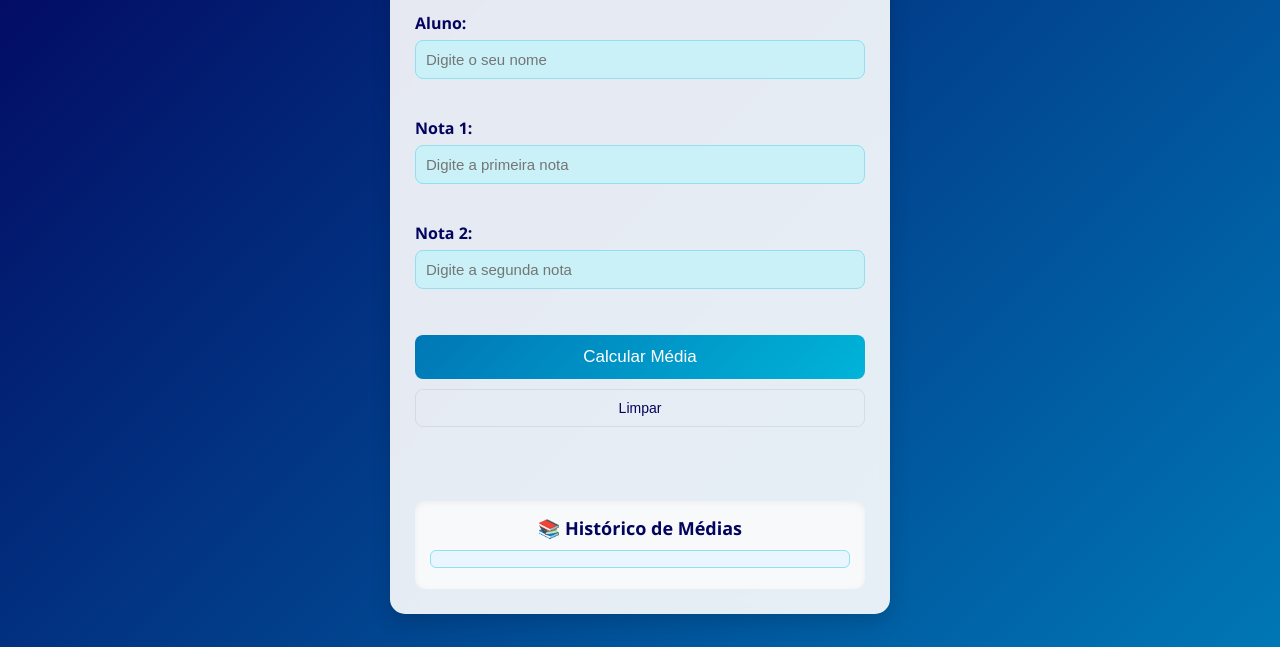
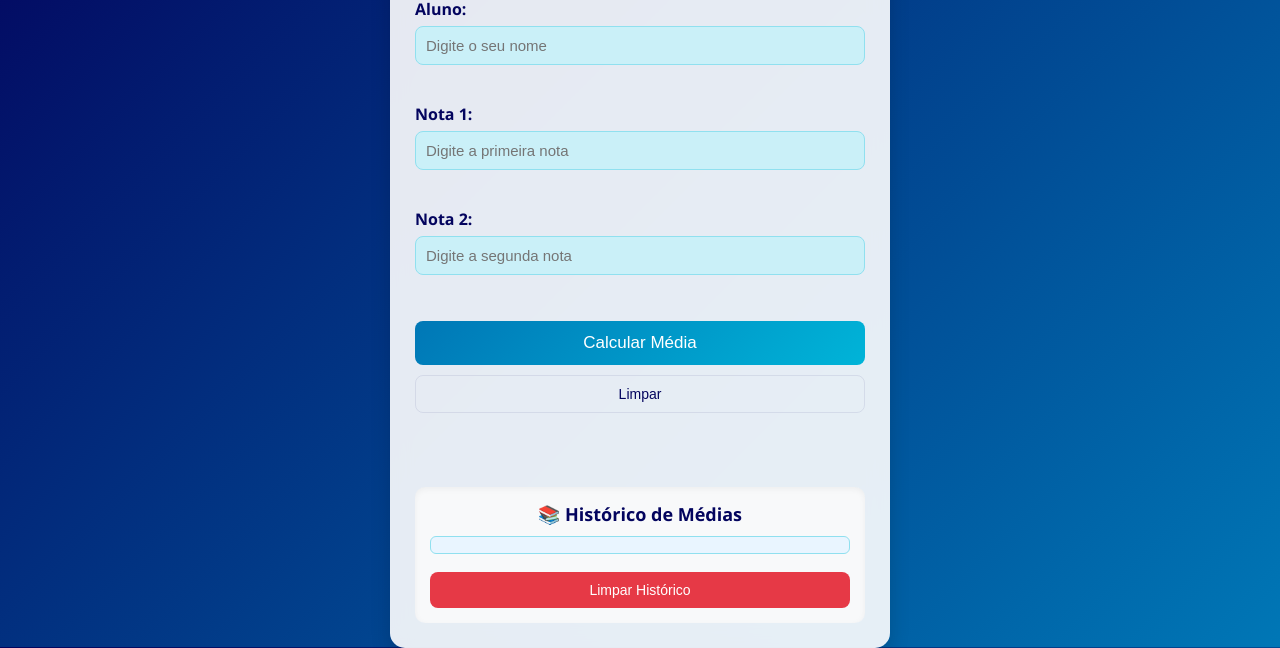
Before and after one commit to victorcarvalhob/calculadora-media-escolar, a plain HTML site: page index.html in a window 1280 px wide. Shown: the part 153-801 px from the top of the page. Drawn offline with Linux system fonts and the light colour scheme.

Commit message:
feat: adicionar botão "Limpar Histórico" para zerar registros

```diff
--- a/index.html
+++ b/index.html
@@ -40,6 +40,7 @@
         <section id="historico">
             <h2>📚 Histórico de Médias</h2>
             <ul id="lista-historico"></ul>
+            <button type="button" id="btn-limpar-historico" class="btn-reset">Limpar Histórico</button>
         </section>
     </main>
 
--- a/script.js
+++ b/script.js
@@ -11,6 +11,7 @@ document.addEventListener('DOMContentLoaded', () => {
     const erroNota2 = document.getElementById('erro-nota2');
 
     const btnReset = document.getElementById('btn-reset');
+    const btnLimparHistorico = document.getElementById('btn-limpar-historico');
 
     form.addEventListener('submit', (e) => {
         e.preventDefault();
@@ -58,6 +59,13 @@ document.addEventListener('DOMContentLoaded', () => {
         resultado.className = '';
         resultado.textContent = '';
     });
+
+    btnLimparHistorico.addEventListener('click', () => {
+        if (confirm("Tem certeza que deseja limpar todo o histórico?")) {
+            localStorage.removeItem('historicoMedias');
+            listaHistorico.innerHTML = "";
+        }
+    })
 
     function mostrarErro(input, span, mensagem) {
         span.innerHTML = `<svg xmlns="http://www.w3.org/2000/svg" viewBox="0 0 24 24">
--- a/style.css
+++ b/style.css
@@ -197,6 +197,22 @@ button:hover {
     background: #ffe6e9;
 }
 
+#btn-limpar-historico {
+    margin-top: 12px;
+    background: #e63946;
+    color: white;
+    border: none;
+    font-size: 14px;
+    padding: 10px;
+    border-radius: 8px;
+    cursor: pointer;
+    transition: background 0.3s ease;
+}
+
+#btn-limpar-historico:hover {
+    background: #d62828;
+}
+
 /* ==== RESPONSIVIDADE ==== */
 
 @media (max-width: 768px) {
```
